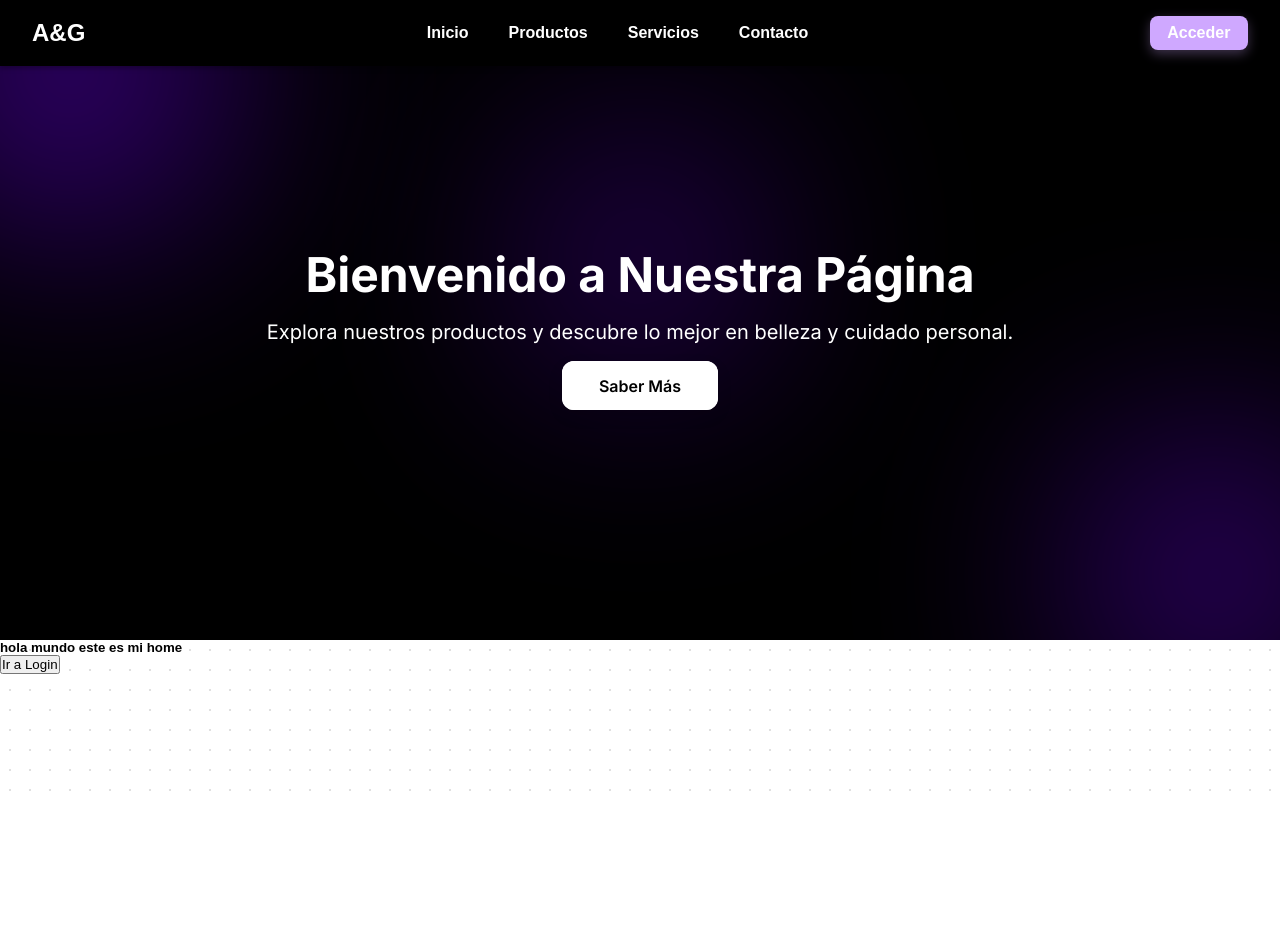
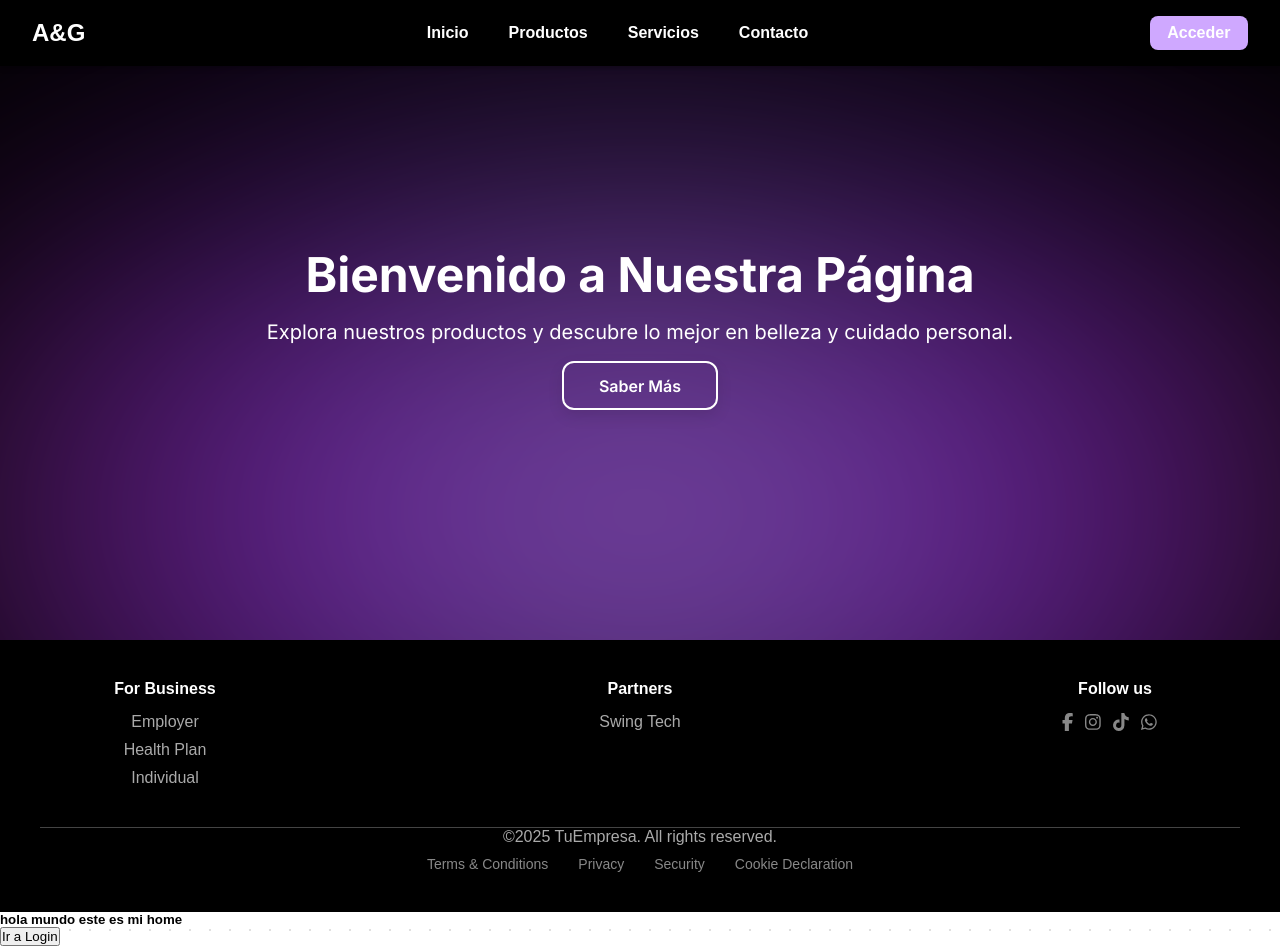
Before and after one commit to daniels-py/front-end-react, a React (Vite) app in the folder agpanel/: page / in a window 1280 px wide. Before the commit the page ends 800 px from the top, so only its background shows below. Built offline with nearby package versions, Linux system fonts and the light colour scheme.

Commit message:
style: header y footer para el home

```diff
--- a/agpanel/package.json
+++ b/agpanel/package.json
@@ -10,6 +10,10 @@
     "preview": "vite preview"
   },
   "dependencies": {
+    "@fortawesome/fontawesome-svg-core": "^6.7.2",
+    "@fortawesome/free-brands-svg-icons": "^6.7.2",
+    "@fortawesome/react-fontawesome": "^0.2.2",
+    "lucide-react": "^0.522.0",
     "react": "^19.1.0",
     "react-dom": "^19.1.0",
     "react-router-dom": "^7.6.2"
--- /dev/null
+++ b/agpanel/src/Components/Footer/Footer.css
@@ -0,0 +1,95 @@
+
+.footer {
+    background-color: #000;
+    color: #aaa;
+    padding: 40px 20px;
+    font-family: 'Arial', sans-serif;
+    text-align: center; /* Asegura que el texto esté centrado */
+
+  }
+
+  .footer-top {
+    display: flex;
+    flex-wrap: wrap;
+    justify-content: center; /* Centra horizontalmente las secciones */
+    justify-content: space-between;
+    gap: 40px;
+    border-bottom: 1px solid #444;
+    padding-bottom: 30px;
+    max-width: 1200px; /* Limita el ancho máximo */
+    margin: 0 auto; /* Centra el contenido horizontalmente */
+  }
+
+
+  .footer-section {
+    flex: 1 1 200px; /* Asegura que las secciones tengan un ancho mínimo */
+    max-width: 250px; /* Limita el ancho máximo de cada sección */
+}
+
+
+  .footer-section h4 {
+    color: #fff;
+    margin-bottom: 15px;
+  }
+
+  .footer-section ul {
+    list-style: none;
+    padding: 0;
+  }
+
+  .footer-section li {
+    margin-bottom: 10px;
+    cursor: pointer;
+    transition: color 0.3s ease;
+  }
+
+  .footer-section li:hover {
+    color: #cfa8ff;
+  }
+
+  .social-icons a {
+    display: inline-block;
+    margin-right: 12px;
+    font-size: 18px;
+    color: #888;
+    transition: color 0.3s ease;
+  }
+
+  .social-icons a:hover {
+    color: #cfa8ff;  ;
+  }
+
+  .footer-bottom {
+    margin-top: 30px;
+    display: flex;
+    flex-direction: column;
+    align-items: center;
+    gap: 10px;
+    text-align: center;
+    max-width: 1200px; /* Limita el ancho máximo */
+    margin: 0 auto; /* Centra el contenido horizontalmente */
+  }
+
+  .footer-bottom p {
+    margin: 0;
+    color: #aaa;
+  }
+
+  .footer-links {
+    display: flex;
+    flex-wrap: wrap;
+    justify-content: center; /* Centra los enlaces horizontalmente */
+    gap: 10px;
+}
+
+  .footer-links a {
+    margin: 0 10px;
+    color: #888;
+    font-size: 14px;
+    text-decoration: none;
+    transition: color 0.3s ease;
+  }
+
+  .footer-links a:hover {
+    color: #cfa8ff;  ;
+  }
--- /dev/null
+++ b/agpanel/src/Components/Footer/Footer.jsx
@@ -0,0 +1,53 @@
+import React from 'react';
+import './Footer.css';
+
+import { FontAwesomeIcon } from '@fortawesome/react-fontawesome';
+import {
+  faFacebookF,
+  faInstagram,
+  faTiktok,
+  faWhatsapp
+} from '@fortawesome/free-brands-svg-icons';
+
+const Footer = () => {
+  return (
+    <footer className="footer">
+      <div className="footer-top">
+        <div className="footer-section">
+          <h4>For Business</h4>
+          <ul>
+            <li>Employer</li>
+            <li>Health Plan</li>
+            <li>Individual</li>
+          </ul>
+        </div>
+        <div className="footer-section">
+          <h4>Partners</h4>
+          <ul>
+            <li>Swing Tech</li>
+          </ul>
+        </div>
+        <div className="footer-section">
+          <h4>Follow us</h4>
+          <div className="social-icons">
+            <a href="#"><FontAwesomeIcon icon={faFacebookF} /></a>
+            <a href="#"><FontAwesomeIcon icon={faInstagram} /></a>
+            <a href="#"><FontAwesomeIcon icon={faTiktok} /></a>
+            <a href="#"><FontAwesomeIcon icon={faWhatsapp} /></a>
+          </div>
+        </div>
+      </div>
+      <div className="footer-bottom">
+        <p>©2025 TuEmpresa. All rights reserved.</p>
+        <div className="footer-links">
+          <a href="#">Terms & Conditions</a>
+          <a href="#">Privacy</a>
+          <a href="#">Security</a>
+          <a href="#">Cookie Declaration</a>
+        </div>
+      </div>
+    </footer>
+  );
+};
+
+export default Footer;
--- a/agpanel/src/Components/header/Header.css
+++ b/agpanel/src/Components/Header/Header.css
@@ -46,7 +46,6 @@
   border-radius: 8px;
   font-weight: bold;
   text-decoration: none;
-  box-shadow: 0 4px 12px rgba(207, 168, 255, 0.3);
   transition: all 0.3s ease;
 }
 
--- a/agpanel/src/Components/Herobanner/HeroBanner.css
+++ b/agpanel/src/Components/Herobanner/HeroBanner.css
@@ -3,7 +3,7 @@
 .hero-banner {
     position: relative;
     min-height: 80vh;
-    background: rgb(0, 0, 0); /* fondo blanco translúcido */
+    background: rgb(0, 0, 0); /* Fondo negro */
     backdrop-filter: blur(15px);          /* efecto vidrio */
     -webkit-backdrop-filter: blur(15px);  /* compatibilidad con Safari */
 
@@ -17,38 +17,26 @@
     font-family: 'Inter', sans-serif;
 }
 
-/* Círculos borrosos decorativos */
+/* Círculo difuso tipo amanecer */
 .blur-circle {
     position: absolute;
     border-radius: 50%;
-    filter: blur(120px);
-    opacity: 0.6;
+    filter: blur(160px);
+    opacity: 0.7;
     z-index: 0;
 }
 
-.circle-1 {
-    width: 300px;
-    height: 300px;
-    background: #7002f7;
-    top: -80px;
-    left: -80px;
-}
-
-.circle-2 {
-    width: 250px;
-    height: 250px;
-    background: #7002f7;
-    bottom: -60px;
-    right: -60px;
-}
-
-.circle-3 {
-    width: 200px;
-    height: 200px;
-    background: #7002f7;;
-    top: 40%;
+.sunrise-circle {
+    width: 1400px;
+    height: 600px;
+    top: 80%;
     left: 50%;
     transform: translate(-50%, -50%);
+    background: radial-gradient(circle at center,
+        #d3b6f0,   /* morado claro */
+        #8818f0,   /* púrpura fuerte */
+        #eb5ab1    /* rosa amanecer */
+    );
 }
 
 .hero-content {
@@ -72,8 +60,7 @@
 
 .hero-button {
     padding: 0.8rem 2.2rem;
-    background-color: #ffffff;
-    color: #000000;
+    color: #ffffff;
     font-weight: 600;
     border-radius: 12px;
     text-decoration: none;
@@ -83,7 +70,7 @@
 }
 
 .hero-button:hover {
-    background-color: #000000;
+    background-color: #ffffff;
     color: #cfa8ff;
     border-color: #cfa8ff;
     transform: scale(1.05);
--- a/agpanel/src/Components/Herobanner/HeroBanner.jsx
+++ b/agpanel/src/Components/Herobanner/HeroBanner.jsx
@@ -4,10 +4,8 @@ import './HeroBanner.css';
 const HeroBanner = () => {
   return (
    <section className="hero-banner">
-      {/* Figuras difusas decorativas */}
-      <div className="blur-circle circle-1"></div>
-      <div className="blur-circle circle-2"></div>
-      <div className="blur-circle circle-3"></div>
+  {/* Solo un círculo difuso decorativo */}
+  <div className="blur-circle sunrise-circle"></div>
 
   {/* Contenido principal */}
   <div className="hero-content">
@@ -16,6 +14,7 @@ const HeroBanner = () => {
     <a href="#productos" className="hero-button">Saber Más</a>
   </div>
 </section>
+
   );
 };
 
--- a/agpanel/src/pages/Home.jsx
+++ b/agpanel/src/pages/Home.jsx
@@ -6,8 +6,9 @@ import '../pages/Home.css';
 
 /* Mis componentes */
 
-import Header from '../Components/header/Header'
+import Header from '../Components/Header/Header'
 import Herobanner from '../Components/Herobanner/HeroBanner';
+import Footer from '../Components/Footer/Footer';
 
 function Home() {
   const navigate = useNavigate();
@@ -16,11 +17,13 @@ function Home() {
     <div>
 
        <Header />
-        <Herobanner />
+       <Herobanner />
+       <Footer />
 
       <h5 className='titulo1'>hola mundo este es mi home</h5>
       <button onClick={() => navigate('/login')}>Ir a Login</button>
     </div>
+
   )
 }
 
--- a/agpanel/src/pages/Login.jsx
+++ b/agpanel/src/pages/Login.jsx
@@ -1,11 +1,14 @@
+import { useNavigate } from 'react-router-dom';
+
 function Login() {
+  const navigate = useNavigate();
+
   return (
     <div>
-
-    <h5 className='titulo1'>hola mundo este es mi login</h5>
-
+      <h5 className='titulo1'>hola mundo este es mi login</h5>
+      <button onClick={() => navigate('/panel')}>Ir al Panel</button>
     </div>
-  )
+  );
 }
 
-export default Login
+export default Login;
```
Also changed, not shown: agpanel/src/Components/Header/Header.jsx (renamed from agpanel/src/Components/header/Header.jsx), 1 other file (tests, documents, lock files or other folders). Lines whose indentation alone changed are shown as unchanged.
